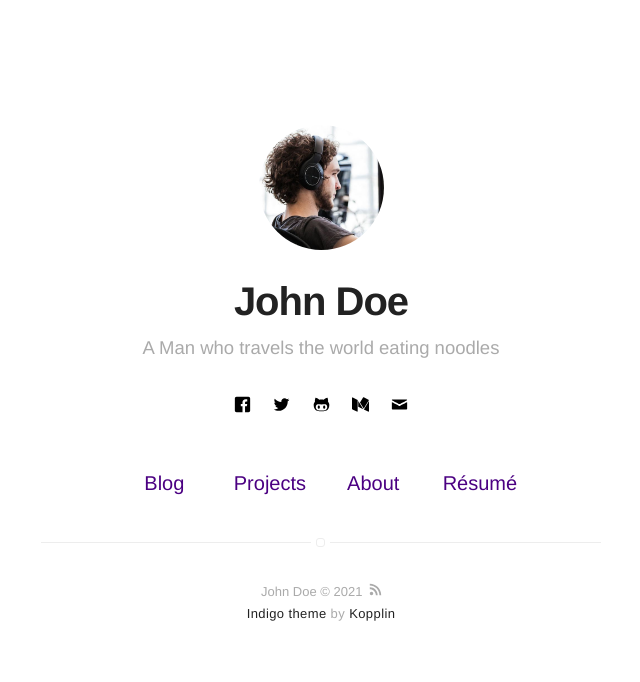
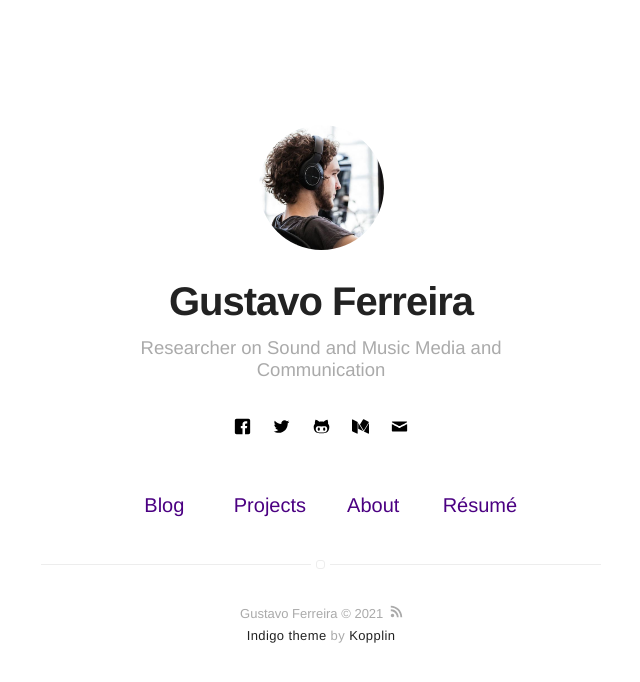
Before and after one commit to guzferreira/guzferreira.github.io, a Jekyll site: the page built from index.html, in a window 1280 px wide. Shown: the top 682 px of the page, without its empty margins (319-959 px from the left). Built offline with Jekyll 4.4.1, drawn with Linux system fonts in a browser that asks for light colours.

Commit message:
Update _config.yml

```diff
--- a/_config.yml
+++ b/_config.yml
@@ -1,6 +1,6 @@
 # main text of home
-name: John Doe
-bio: A Man who travels the world eating noodles
+name: Gustavo Ferreira
+bio: Researcher on Sound and Music Media and Communication
 
 # twitter summary info
 description: A blog about technology and stuff related
```
